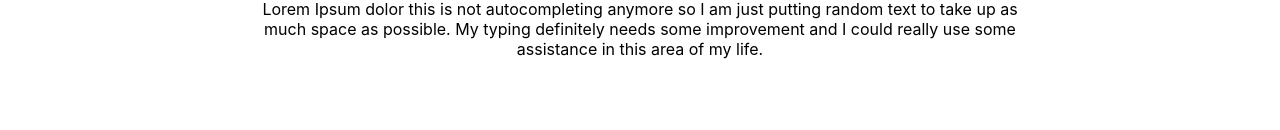
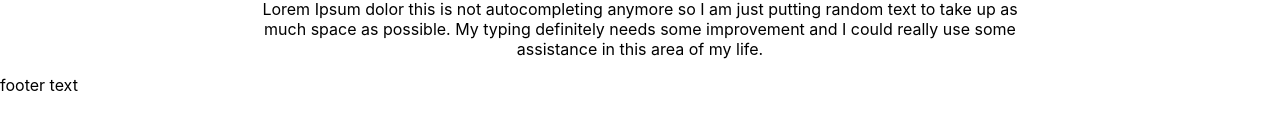
Before and after one commit to maxd66/react-portfolio-v2, a React (Create React App) app: page / in a window 1280 px wide. Shown: the part 280-410 px from the top of the page. Built offline with nearby package versions, Linux system fonts and the light colour scheme.

Commit message:
added footer text

```diff
--- /dev/null
+++ b/src/components/Footer.js
@@ -0,0 +1,9 @@
+function Footer() {
+  return (
+    <footer>
+      <p>footer text</p>
+    </footer>
+  );
+}
+
+export default Footer;
--- a/src/components/PageContainer.js
+++ b/src/components/PageContainer.js
@@ -4,6 +4,7 @@ import Home from "./pages/Home";
 import Portfolio from "./pages/Portfolio";
 import Contact from "./pages/Contact";
 import Resume from "./pages/Resume";
+import Footer from "./Footer";
 
 function NavBar() {
   const [currentPage, setCurrentPage] = useState("Home");
@@ -36,6 +37,7 @@ function NavBar() {
         />
       </nav>
       {renderPage()}
+      <Footer />
     </div>
   );
 }
```
